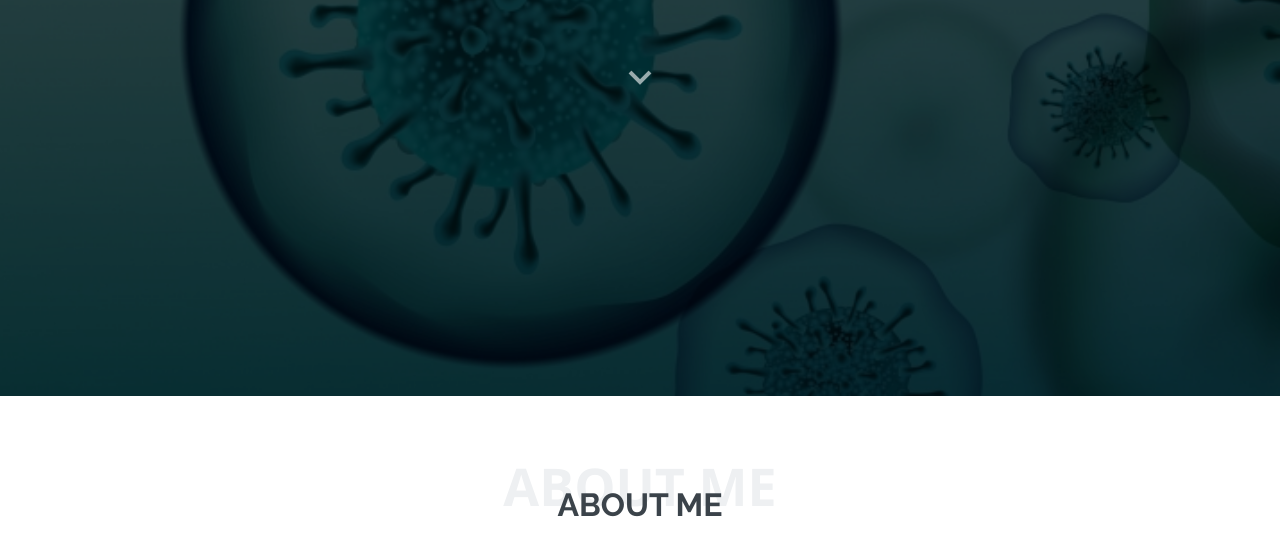
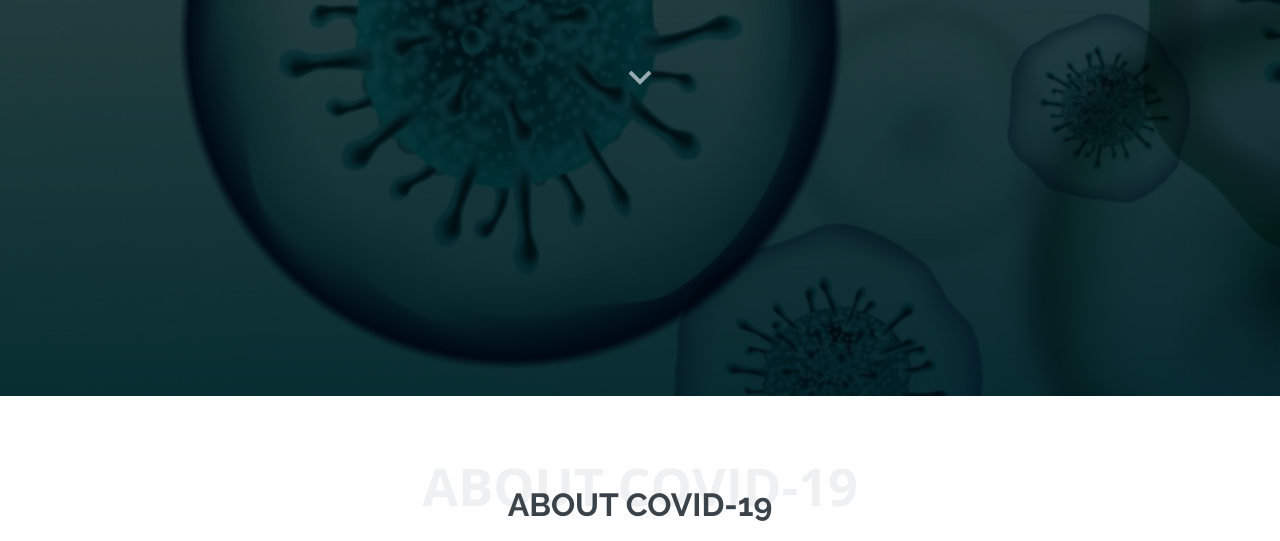
Before and after one commit to shawn1250/wuhafaha, a plain HTML site: page index.html in a window 1280 px wide. Shown: the part 404-945 px from the top of the page. Drawn offline with nearby package versions, Linux system fonts and the light colour scheme.

Commit message:
Update index.html

```diff
--- a/index.html
+++ b/index.html
@@ -69,8 +69,8 @@
       <div class="container">
 
         <div class="section-title">
-          <span>About Me</span>
-          <h2>About Me</h2>
+          <span>About Covid-19</span>
+          <h2>About Covid-19</h2>
           <p>Sit sint consectetur velit quisquam cupiditate impedit suscipit alias</p>
         </div>
 
```
